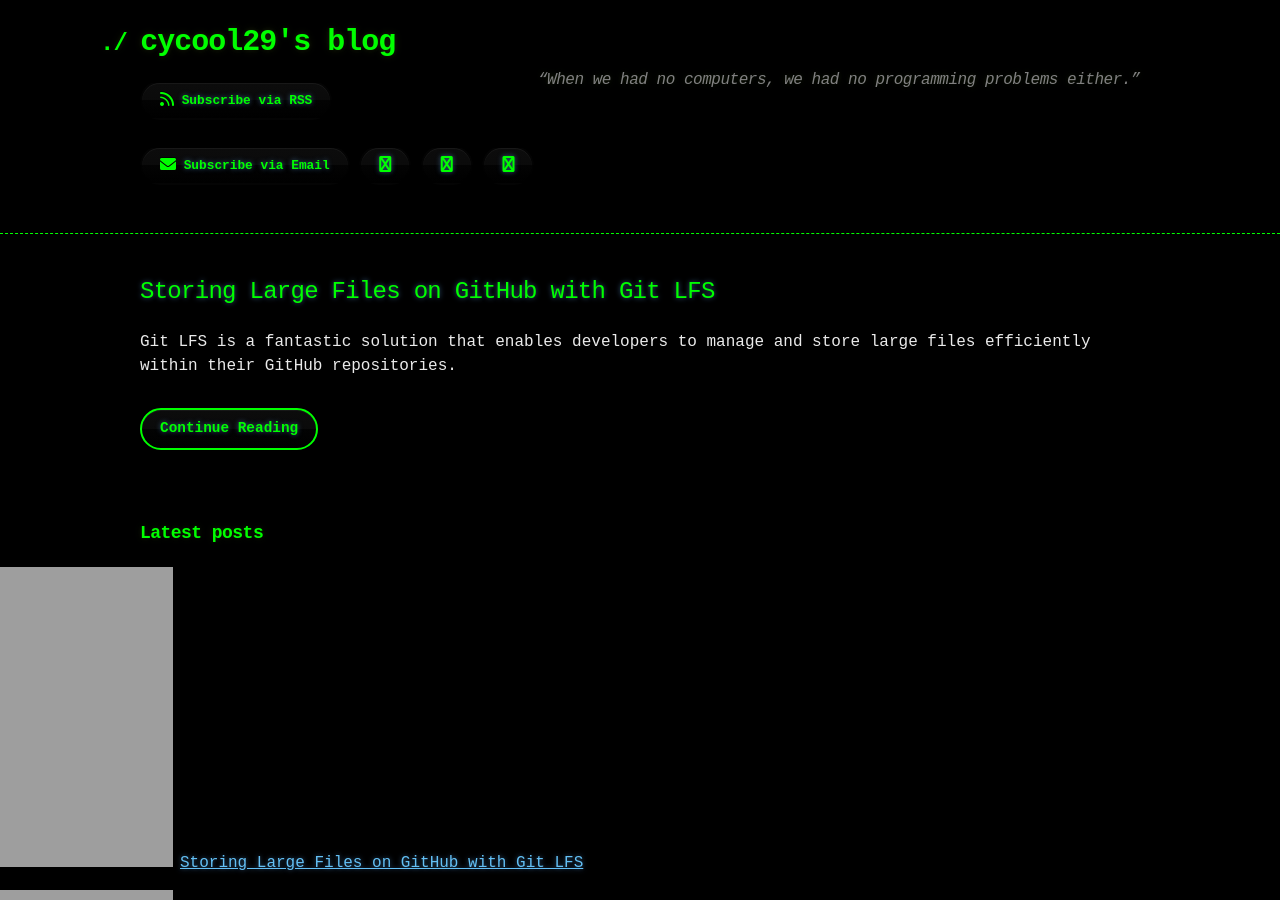
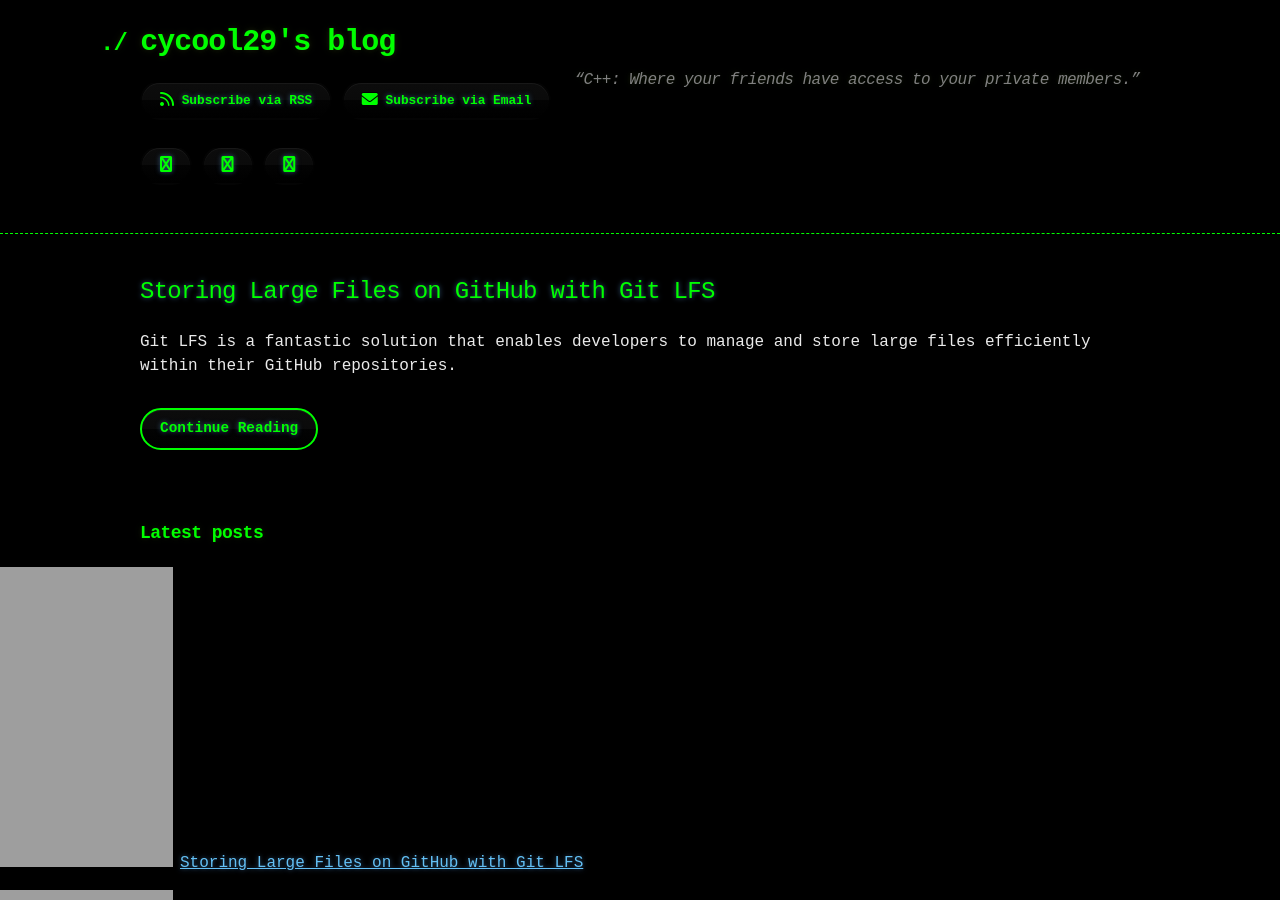
Before and after one commit to cycool29/cycool29.github.io, a Jekyll site: the page built from index.md, in a window 1280 px wide and 900 px high. Built offline with Jekyll 4.4.1, drawn with Linux system fonts in a browser that asks for light colours; a style sheet for code colours, icons or effects is not loaded.

Commit message:
Update quotes

```diff
--- a/_config.yml
+++ b/_config.yml
@@ -1,5 +1,5 @@
 title: cycool29's blog
-description: "“When we had no computers, we had no programming problems either.” "
+description: "“C++: Where your friends have access to your private members.” "
 bio: A high school student. Intermediate in Python, Git, Bash. Learning JavaScript. He/Him. "
 author: cycool29
 url: https://cycool29.github.io
```
